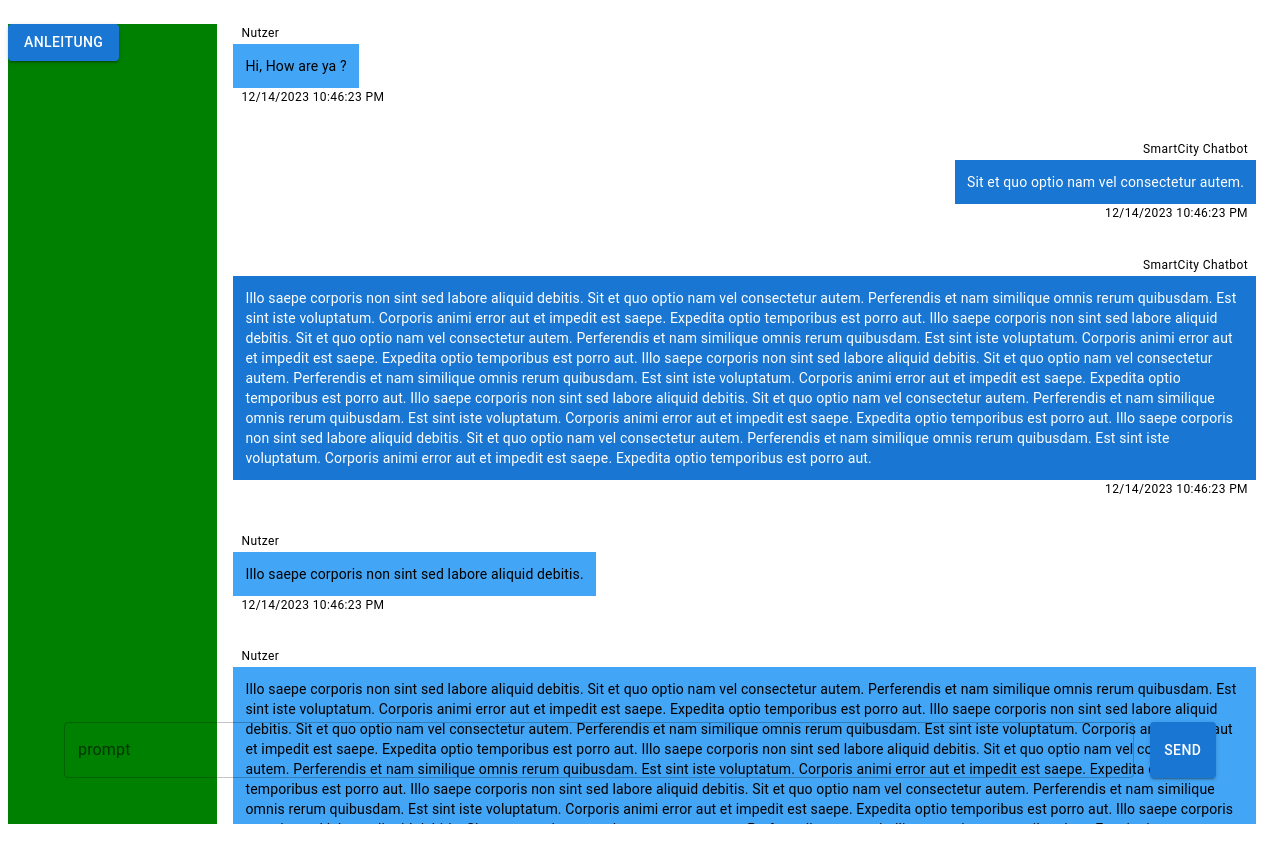
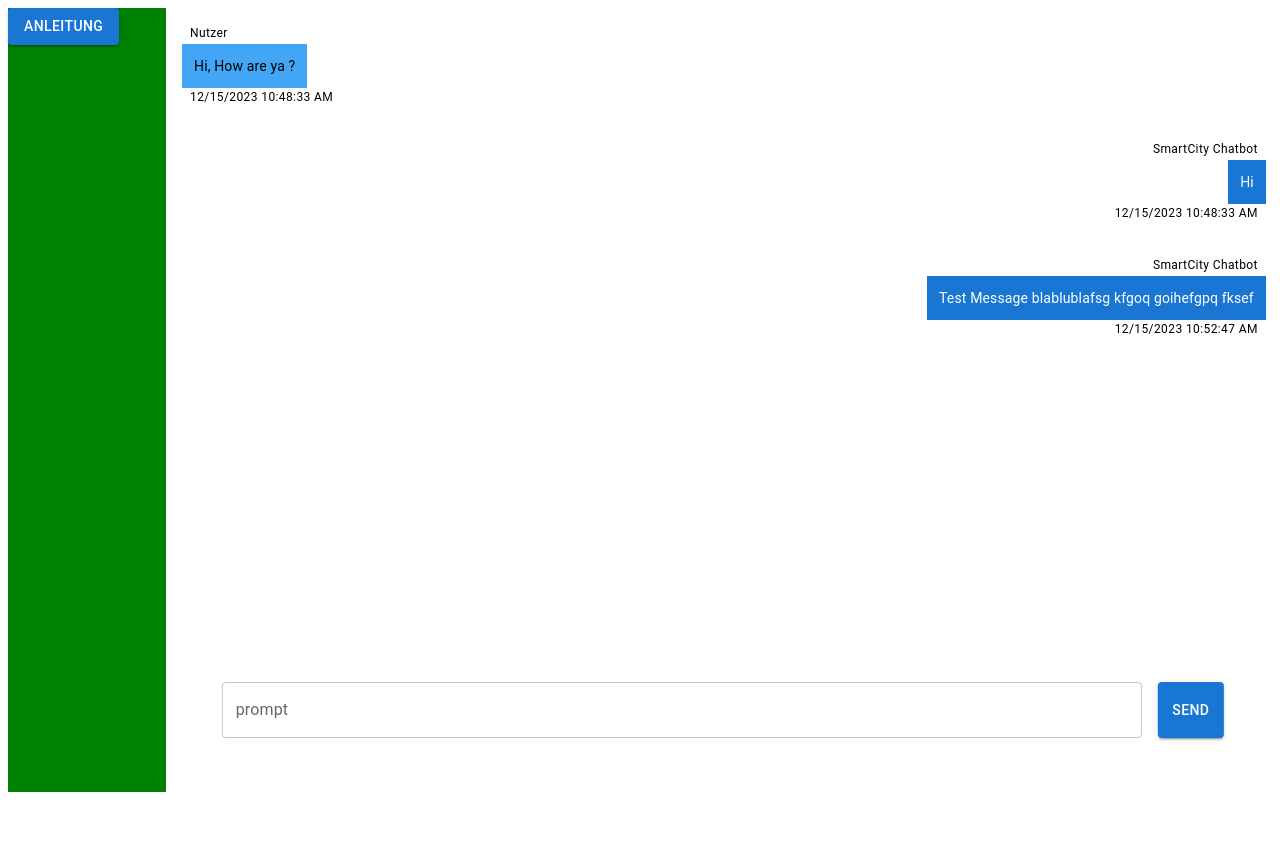
Before and after one commit to SJinKim/SmartCity_Chatbot, a React (Vite) app in the folder frontend/: page / in a window 1280 px wide. After the commit the page ends 800 px from the top, so only its background shows below. Built offline with nearby package versions, Linux system fonts and the light colour scheme; data requests are answered from the project's data file.

Commit message:
Connect Prompt with ChatHistory

```diff
--- a/frontend/db.json
+++ b/frontend/db.json
@@ -1,32 +1,28 @@
 {
   "message": [
     {
-      "message": "Hi this is the first Message",
+      "type": "msg",
+      "message": "Hi, How are ya ?",
+      "incoming": "true",
+      "outgoing": "false",
+      "timestamp": 1702637313257,
       "id": 1
     },
     {
-      "message": "Second One to test",
+      "type": "msg",
+      "message": "Hi",
+      "incoming": false,
+      "outgoing": true,
+      "timestamp": 1702637313257,
       "id": 2
     },
     {
-      "message": "Now the button ",
+      "type": "msg",
+      "message": "Test Message blablublafsg kfgoq goihefgpq fksef",
+      "incoming": false,
+      "outgoing": true,
+      "timestamp": 1702637567451,
       "id": 3
-    },
-    {
-      "message": "",
-      "id": 4
-    },
-    {
-      "message": "s",
-      "id": 5
-    },
-    {
-      "message": "What time?",
-      "id": 6
-    },
-    {
-      "message": "hello",
-      "id": 7
     }
   ]
 }
--- a/frontend/src/App.jsx
+++ b/frontend/src/App.jsx
@@ -5,7 +5,7 @@ import Prompt from './components/Prompt'
 import UploadButton from './components/Upload'
 import messageService from './services/messages'
 
-import DashboardLayout from './layouts/dashboard'
+import DashboardLayout from './layouts/dashboard/index2'
 
 
 
@@ -31,7 +31,11 @@ const App = () => {
     event.preventDefault()
     if (newMessage !== '') {
       const message = {
+        type: "msg",
         message: newMessage,
+        incoming: false,
+        outgoing: true,
+        timestamp: Date.now(),
         id: messages.length + 1
       }
       messageService
@@ -63,10 +67,14 @@ const App = () => {
   return (
     <>
 
-     <DashboardLayout/>
+      < DashboardLayout
+        messages={messages}
+        sendMessage={sendMessage}
+        handleNewMessage={handleNewMessage}
+        newMessage={newMessage}
+      />
 
 
-    <Prompt sendMessage={sendMessage} handleNewMessage={handleNewMessage} newMessage={newMessage} />
 
     </>
   )
--- a/frontend/src/components/Bubbles.jsx
+++ b/frontend/src/components/Bubbles.jsx
@@ -4,13 +4,13 @@ import { Chat_History } from '../services/ChatHistory'
 import { TextMsg } from './MsgTypes'
 
 
-const Bubble = () => {
+const Bubble = (props) => {
     return(
         <Box>
         <Stack spacing={3}>
             {
-                Chat_History.map((el) => {
-
+                //Chat_History.map((el) => {
+                  props.messages.map(el => {
                     switch (el.type) {
 
                         case "msg":
@@ -25,7 +25,7 @@ const Bubble = () => {
                                     break;
                                 default:
                                     // text msg
-                                   return  <TextMsg  el={el}/>
+                                   return  <TextMsg key={el.id} el={el}/>
 
                             }
                                 break;
--- a/frontend/src/layouts/dashboard/index.jsx
+++ b/frontend/src/layouts/dashboard/index.jsx
@@ -1,39 +1,64 @@
-import { Box, Stack } from "@mui/material";
-import React from "react";
-import { Outlet } from "react-router-dom";
-import Bubble from "../../components/Bubbles";
-import Button from '@mui/material/Button';
+import { Box, Stack } from "@mui/material"
+
+import { Outlet } from "react-router-dom"
+import Bubble from "../../components/Bubbles"
+import Prompt from '../../components/Prompt'
+import Button from '@mui/material/Button'
 
 
-const DashboardLayout = () => {
+const DashboardLayout = (props) => {
 
 
   return (
     <>
       <Stack
-        direction="row" alignItems={"center"} justifyContent={"space-between"}
+        direction="row"
+        alignItems={"center"}
+        justifyContent={"space-between"}
       >
-        <Box sx={
-          { backgroundColor: "green", height: "100vh", width: "17%" }
-        }>
-
+        <Box sx={{
+          backgroundColor: "green",
+          height: "100vh",
+          width: "20%"
+        }}>
           <Button variant="contained" color="primary">
             Anleitung
           </Button>
+        </Box>
+        <Box
+          sx={{
+            position: "relative",
+            height: "100vh",
+            width: "100%",
 
 
-        </Box>
+          }}
+        >
+          <Stack>
+            <Box sx={{
+              position: "relative",
+              height: "80vh",
+              width: "83%",
+              backgroundColor: "yellow",
+              m: 2,
+              overflowY: "scroll"
+            }}>
+              <Bubble />
+            </Box>
+            <Box sx={{
+              position: "absolute",
+              bottom: "50px",
+              width: '83%',
+              backgroundColor: 'blue'
+            }}>
+              <Prompt sendMessage={props.sendMessage} handleNewMessage={props.handleNewMessage} newMessage={props.newMessage} />
+            </Box>
 
+          </Stack>
+        </Box >
 
-        <Box
-          sx={{ position: "relative", height: "100vh", width: "83%", backgroundColor: "white", m: 2, overflowY: "scroll" }}
-        >
-          <Bubble />
-
-
-        </Box>
         <Outlet />
-      </Stack>
+      </Stack >
     </>
   );
 };
--- /dev/null
+++ b/frontend/src/layouts/dashboard/index2.jsx
@@ -0,0 +1,53 @@
+import { Box, Stack, Grid } from "@mui/material"
+import { Outlet } from "react-router-dom"
+import Bubble from "../../components/Bubbles"
+import Prompt from '../../components/Prompt'
+import Button from '@mui/material/Button'
+
+
+const DashboardLayout = (props) => {
+
+
+    return (
+        <Box sx={{
+            flexGrow: 1,
+        }}>
+            <Grid container spacing={0}>
+                <Grid item xs={1.5}>
+                    <Box sx={{
+                        backgroundColor: "green",
+                        height: "98vh",
+                    }}>
+                        <Button variant="contained" color="primary">
+                            Anleitung
+                        </Button>
+                    </Box>
+                </Grid>
+                <Grid item xs={10.5}>
+                    <Stack>
+                        <Box sx={{
+                            position: "relative",
+                            height: "80vh",
+                            width: "98%",
+                            backgroundColor: "white",
+                            m: 2,
+                            overflowY: "scroll"
+                        }}>
+                            <Bubble messages={props.messages} />
+                        </Box>
+                        <Box sx={{
+                            position: "absolute",
+                            bottom: "40px",
+                            width: '87%',
+                        }}>
+                            <Prompt sendMessage={props.sendMessage} handleNewMessage={props.handleNewMessage} newMessage={props.newMessage} />
+                        </Box>
+                    </Stack>
+                </Grid>
+            </Grid>
+        </Box>
+    )
+}
+
+
+export default DashboardLayout;
```
